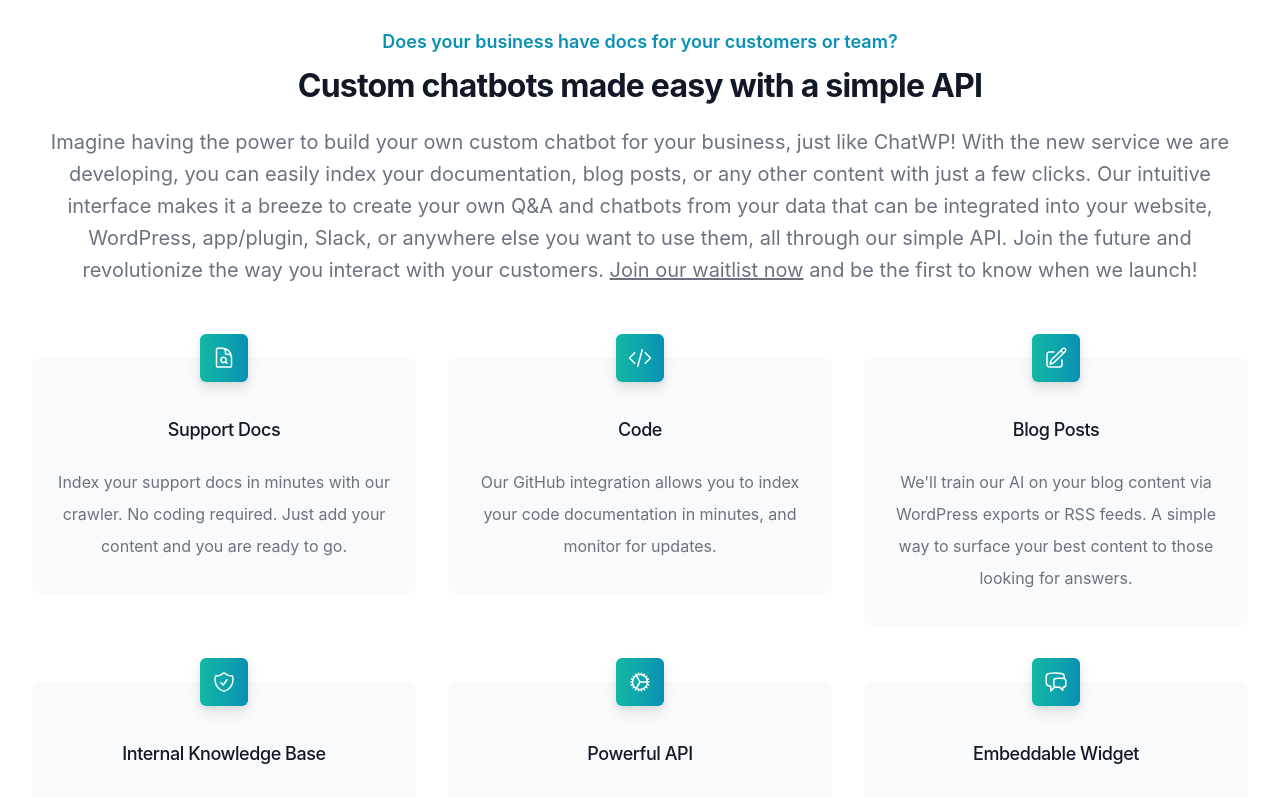
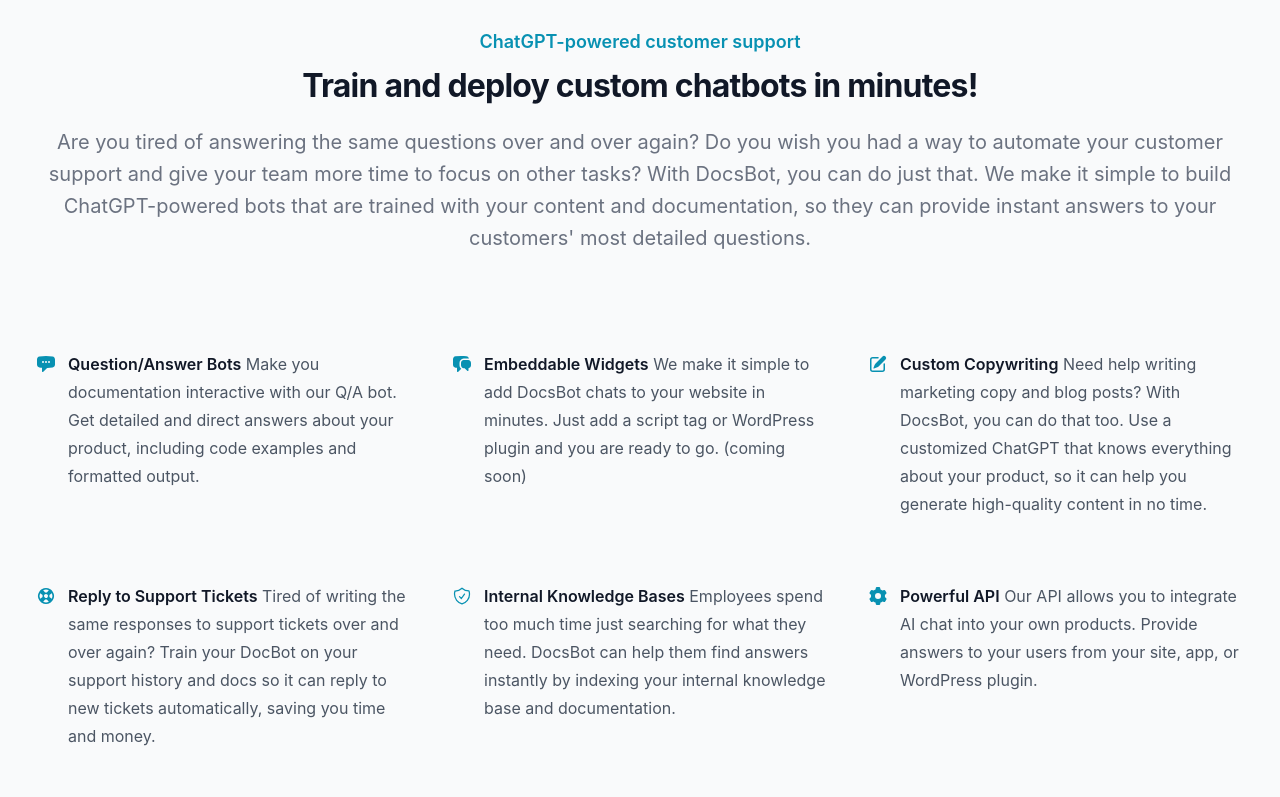
Before and after one commit to uglyrobot/wp-chat-site, a Next.js app: page / in a window 1280 px wide. Shown: the part 1620-2417 px from the top of the page. Built offline with nearby package versions, Linux system fonts and the light colour scheme.

Commit message:
Fix waitlist

```diff
--- /dev/null
+++ b/src/pages/api/waitlist.js
@@ -0,0 +1,28 @@
+export default async function handler(req, res) {
+  try {
+    const { email } = req.body
+    const response = await fetch('https://track.bentonow.com/forms/a72c79ffb06a248333be6e1de58f63cf/$subscribe', {
+      method: 'POST',
+      headers: {
+        'Content-Type': 'application/json',
+      },
+      body: JSON.stringify({
+        email: email,
+      }),
+    })
+    if (response.ok) {
+      const data = await response.json()
+      return res.status(200).json(data)
+    } else {
+      try {
+        const data = await response.json()
+        return res.status(response.status).json(data)
+      } catch (e) {
+        return res.status(response.status).end({ message: 'Error subscribing to waitlist' })
+      }
+    }
+
+  } catch (error) {
+    return res.status(500).end()
+  }
+}
--- a/src/pages/index.jsx
+++ b/src/pages/index.jsx
@@ -2,14 +2,17 @@
 import { Popover, Transition } from '@headlessui/react'
 import {
   Bars3Icon,
-  ChatBubbleLeftRightIcon,
-  CodeBracketIcon,
-  CogIcon,
-  DocumentMagnifyingGlassIcon,
-  PencilSquareIcon,
   ShieldCheckIcon,
   XMarkIcon,
 } from '@heroicons/react/24/outline'
+import {
+  ChatBubbleLeftRightIcon,
+  PencilSquareIcon,
+  Cog6ToothIcon,
+  CogIcon,
+  LifebuoyIcon,
+  ChatBubbleLeftEllipsisIcon,
+} from '@heroicons/react/20/solid'
 import imajinnLogo from '@/images/chatwp.svg'
 import imajinnDarkLogo from '@/images/chatwp.svg'
 import qaHeader from '@/images/qa-illustration-teal-cyan.svg'
@@ -24,40 +27,40 @@
 const navigation = []
 const features = [
   {
-    name: 'Support Docs',
+    name: 'Question/Answer Bots',
     description:
-      'Index your support docs in minutes with our crawler. No coding required. Just add your content and you are ready to go.',
-    icon: DocumentMagnifyingGlassIcon,
+      'Make you documentation interactive with our Q/A bot. Get detailed and direct answers about your product, including code examples and formatted output.',
+    icon: ChatBubbleLeftEllipsisIcon,
   },
   {
-    name: 'Code',
+    name: 'Embeddable Widgets',
     description:
-      'Our GitHub integration allows you to index your code documentation in minutes, and monitor for updates.',
-    icon: CodeBracketIcon,
+      'We make it simple to add DocsBot chats to your website in minutes. Just add a script tag or WordPress plugin and you are ready to go. (coming soon)',
+    icon: ChatBubbleLeftRightIcon,
   },
   {
-    name: 'Blog Posts',
+    name: 'Custom Copywriting',
     description:
-      "We'll train our AI on your blog content via WordPress exports or RSS feeds. A simple way to surface your best content to those looking for answers.",
+      'Need help writing marketing copy and blog posts? With DocsBot, you can do that too. Use a customized ChatGPT that knows everything about your product, so it can help you generate high-quality content in no time.',
     icon: PencilSquareIcon,
   },
   {
-    name: 'Internal Knowledge Base',
+    name: 'Reply to Support Tickets',
     description:
-      'Employees spend a huge percentage of their time just searching for what they need. Our AI can help them find answers instantly by indexing your internal knowledge base and documentation.',
+      'Tired of writing the same responses to support tickets over and over again? Train your DocBot on your support history and docs so it can reply to new tickets automatically, saving you time and money.',
+    icon: LifebuoyIcon,
+  },
+  {
+    name: 'Internal Knowledge Bases',
+    description:
+      'Employees spend too much time just searching for what they need. DocsBot can help them find answers instantly by indexing your internal knowledge base and documentation.',
     icon: ShieldCheckIcon,
   },
   {
     name: 'Powerful API',
     description:
       'Our API allows you to integrate AI chat into your own products. Provide answers to your users from your site, app, or WordPress plugin.',
-    icon: CogIcon,
-  },
-  {
-    name: 'Embeddable Widget',
-    description:
-      'Our embeddable widget allows you to add AI chat to your website in minutes. Just add a script tag and you are ready to go.',
-    icon: ChatBubbleLeftRightIcon,
+    icon: Cog6ToothIcon,
   },
 ]
 
@@ -210,7 +213,7 @@
                 />
               </Link>
                   <a
-                    href="#waitlist"
+                    href="#signup"
                     className="inline-flex items-center rounded-md border border-transparent bg-gray-600 px-6 py-3 text-base font-medium text-white hover:bg-gray-700"
                   >
                     Waitlist
@@ -262,7 +265,7 @@
                     </div>
                     <div className="mt-6 px-5">
                       <a
-                        href="#waitlist"
+                        href="#signup"
                         className="shadow block w-full rounded-md bg-gradient-to-r from-teal-500 to-cyan-600 py-3 px-4 text-center font-medium text-white hover:from-teal-600 hover:to-cyan-700"
                       >
                         Waitlist
@@ -320,55 +323,40 @@
 
             <Chat />
 
-            {/* Feature section with grid */}
-            <div className="relative bg-white pt-16 pb-12 sm:pt-24 lg:pt-32">
-              <div className="mx-auto max-w-md px-6 text-center sm:max-w-3xl lg:max-w-7xl lg:px-8">
+            {/* Feature section with screenshot */}
+            <div id="features" className="bg-gray-50 py-24 sm:py-32">
+              <div className="mx-auto max-w-7xl px-6 text-center lg:px-8">
+                <div className="">
                   <h2 className="text-lg font-semibold text-cyan-600">
-                  Does your business have docs for your customers or team?
+                    ChatGPT-powered customer support
                   </h2>
                   <p className="mt-2 text-3xl font-bold tracking-tight text-gray-900 sm:text-4xl">
-                  Custom chatbots made easy with a simple API
+                    Train and deploy custom chatbots in minutes!
                   </p>
                   <p className="mx-auto mt-5 max-w-7xl text-xl text-gray-500">
-                  Imagine having the power to build your own custom chatbot for
-                  your business, just like ChatWP! With the new service we are
-                  developing, you can easily index your documentation, blog
-                  posts, or any other content with just a few clicks. Our intuitive interface makes it a breeze to create
-                  your own Q&A and chatbots from your data that can be integrated into
-                  your website, WordPress, app/plugin, Slack, or anywhere else you want to
-                  use them, all through our simple API. Join the future and revolutionize the way you interact
-                  with your customers.{' '}
-                  <Link href="#waitlist" className="underline">
-                    Join our waitlist now
-                  </Link>{' '}
-                  and be the first to know when we launch!
-                </p>
-                <div className="mt-12">
-                  <div className="grid grid-cols-1 gap-8 sm:grid-cols-2 lg:grid-cols-3">
-                    {features.map((feature) => (
-                      <div key={feature.name} className="pt-6">
-                        <div className="flow-root rounded-lg bg-gray-50 px-6 pb-8">
-                          <div className="-mt-6">
-                            <div>
-                              <span className="inline-flex items-center justify-center rounded-md bg-gradient-to-r from-teal-500 to-cyan-600 p-3 shadow-lg">
-                                <feature.icon
-                                  className="h-6 w-6 text-white"
-                                  aria-hidden="true"
-                                />
-                              </span>
-                            </div>
-                            <h3 className="mt-8 text-lg font-medium tracking-tight text-gray-900">
-                              {feature.name}
-                            </h3>
-                            <p className="mt-5 text-base text-gray-500">
-                              {feature.description}
+                    Are you tired of answering the same questions over and over again? Do you wish
+                    you had a way to automate your customer support and give your team more time to
+                    focus on other tasks? With DocsBot, you can do just that. We make it simple to
+                    build ChatGPT-powered bots that are trained with your content and documentation,
+                    so they can provide instant answers to your customers' most detailed questions.
                   </p>
                 </div>
               </div>
+              <div className="mx-auto mt-16 max-w-7xl px-6 sm:mt-20 md:mt-24 lg:px-8">
+                <dl className="mx-auto grid max-w-2xl grid-cols-1 gap-x-6 gap-y-10 text-base leading-7 text-gray-600 sm:grid-cols-2 lg:mx-0 lg:max-w-none lg:grid-cols-3 lg:gap-x-8 lg:gap-y-16">
+                  {features.map((feature) => (
+                    <div key={feature.name} className="relative pl-9">
+                      <dt className="inline font-semibold text-gray-900">
+                        <feature.icon
+                          className="absolute top-1 left-1 h-5 w-5 text-cyan-600"
+                          aria-hidden="true"
+                        />
+                        {feature.name}
+                      </dt>{' '}
+                      <dd className="inline">{feature.description}</dd>
                     </div>
                   ))}
-                  </div>
-                </div>
+                </dl>
               </div>
             </div>
 
```
Also changed, not shown: src/components/Signup.jsx (+20 -11 lines). Lines whose indentation alone changed are shown as unchanged.
